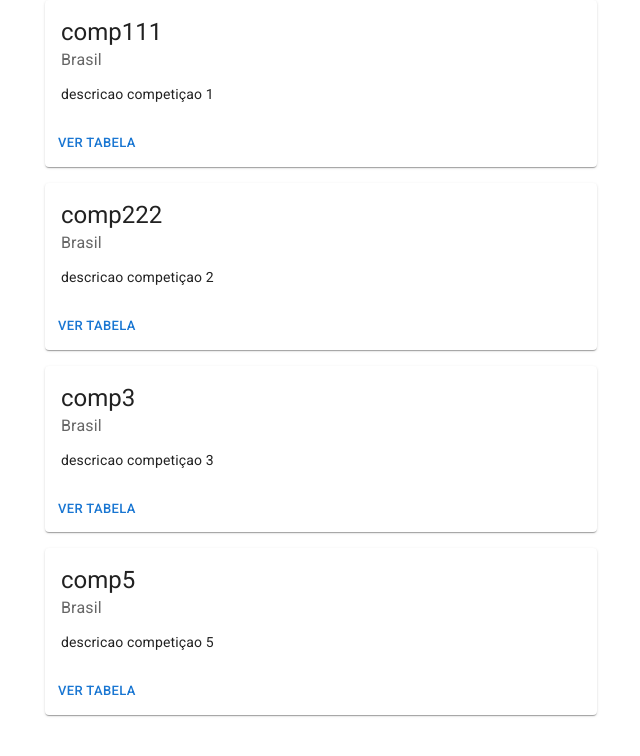
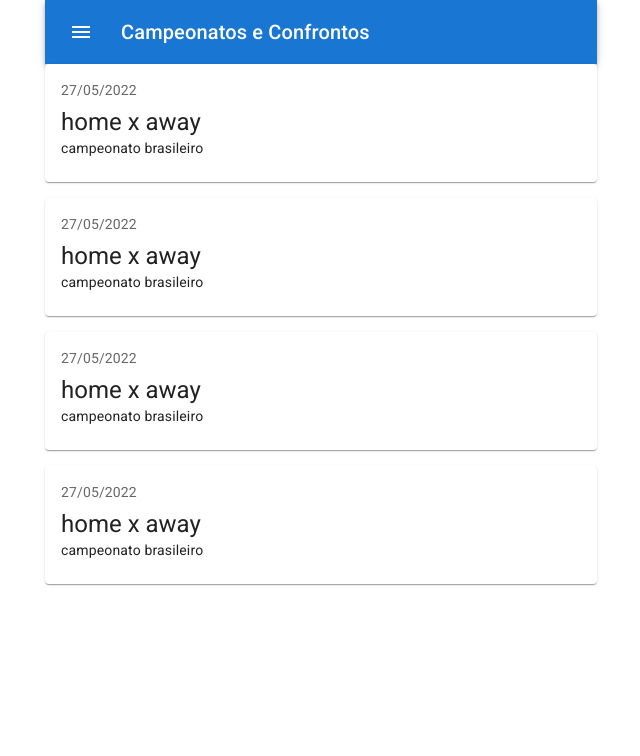
Before and after one commit to zecazeco/lista-campeonatos-estudos, a React (Create React App) app: page / in a window 1280 px wide. Shown: the top 756 px of the page, without its empty margins (319-959 px from the left). Built offline with nearby package versions, Linux system fonts and the light colour scheme.

Commit message:
ajustado layout

```diff
--- a/public/index.html
+++ b/public/index.html
@@ -4,12 +4,12 @@
     <meta charset="utf-8" />
     <meta name="viewport" content="width=device-width, initial-scale=1" />
     <meta name="theme-color" content="#000000" />
-    <meta name="description" content="Tabela de confrontos"/>
+    <meta name="description" content="Campeonatos e Confrontos"/>
 
     <link rel="stylesheet" href="https://fonts.googleapis.com/css?family=Roboto:300,400,500,700&display=swap" />
     <link rel="stylesheet" href="https://fonts.googleapis.com/icon?family=Material+Icons" />
 
-    <title>Tabela de confrontos</title>
+    <title>Campeonatos e Confrontos</title>
   </head>
   <body>
     <noscript>You need to enable JavaScript to run this app.</noscript>
--- a/src/App.tsx
+++ b/src/App.tsx
@@ -1,9 +1,37 @@
 import React from 'react';
-import CompetitionsList from './pages/CompetitionsList';
+import AppBar from '@mui/material/AppBar';
+import Box from '@mui/material/Box';
+import Toolbar from '@mui/material/Toolbar';
+import Typography from '@mui/material/Typography';
+import IconButton from '@mui/material/IconButton';
+import MenuIcon from '@mui/icons-material/Menu';
+
+// import CompetitionsList from './pages/CompetitionsList';
+import MatchesList from './pages/MatchesList';
 
 function App() {
   return (
-    <CompetitionsList />
+    <>
+      <Box sx={{ flexGrow: 1 }}>
+        <AppBar position="static">
+          <Toolbar>
+            <IconButton
+              size="large"
+              edge="start"
+              color="inherit"
+              aria-label="menu"
+              sx={{ mr: 2 }}
+            >
+              <MenuIcon />
+            </IconButton>
+            <Typography variant="h6" component="div" sx={{ flexGrow: 1 }}>
+              Campeonatos e Confrontos
+            </Typography>
+          </Toolbar>
+        </AppBar>
+      </Box>
+      <MatchesList />
+    </>
   );
 }
 
--- a/src/components/Competition/index.tsx
+++ b/src/components/Competition/index.tsx
@@ -10,24 +10,22 @@ import { ICompetition } from '../../interfaces/competition';
 // const Competition = (props:ICompetition) => {
 // const Competition: React.FC<ICompetition> = ({ children, name }) => {
 
-function Competition({
-  children, name, country,
-}: ICompetition) {
+function Competition({ name, description, country }: ICompetition) {
   return (
     <Card sx={{ minWidth: 345 }}>
       <CardContent>
+        <Typography sx={{ fontSize: 14 }} color="text.secondary" gutterBottom>
+          {country}
+        </Typography>
         <Typography variant="h5" component="div">
           {name}
         </Typography>
-        <Typography sx={{ mb: 1.5 }} color="text.secondary">
-          {country}
-        </Typography>
         <Typography variant="body2">
-          {children}
+          {description}
         </Typography>
       </CardContent>
       <CardActions>
-        <Button size="small">Ver tabela</Button>
+        <Button size="small">Ver partidas</Button>
       </CardActions>
     </Card>
   );
--- a/src/components/Match/index.tsx
+++ b/src/components/Match/index.tsx
@@ -1,8 +1,27 @@
 import React from 'react';
+import Card from '@mui/material/Card';
+import CardContent from '@mui/material/CardContent';
+import Typography from '@mui/material/Typography';
 
-function Match() {
+import { IMatch } from '../../interfaces/match';
+
+function Match({
+  date, home, away, competition,
+}: IMatch) {
   return (
-    <h3>Time 1 X Time 2</h3>
+    <Card sx={{ minWidth: 345 }}>
+      <CardContent>
+        <Typography sx={{ fontSize: 14 }} color="text.secondary" gutterBottom>
+          {date}
+        </Typography>
+        <Typography variant="h5" component="div">
+          {home} x {away}
+        </Typography>
+        <Typography variant="body2">
+          {competition}
+        </Typography>
+      </CardContent>
+    </Card>
   );
 }
 
--- a/src/interfaces/competition.tsx
+++ b/src/interfaces/competition.tsx
@@ -1,7 +1,5 @@
-import React from 'react';
-
 export interface ICompetition {
   name: string;
   country: string;
-  children: React.ReactNode;
+  description: string;
 }
--- a/src/pages/CompetitionsList/index.tsx
+++ b/src/pages/CompetitionsList/index.tsx
@@ -7,10 +7,10 @@ function CompetitionsList() {
   return (
     <div>
       <Stack spacing={2}>
-        <Competition name="comp111" country="Brasil">descricao competiçao 1</Competition>
-        <Competition name="comp222" country="Brasil">descricao competiçao 2</Competition>
-        <Competition name="comp3" country="Brasil">descricao competiçao 3</Competition>
-        <Competition name="comp5" country="Brasil">descricao competiçao 5</Competition>
+        <Competition name="comp1" country="Brasil" description="descricao competiçao 1" />
+        <Competition name="comp2" country="Brasil" description="descricao competiçao 2" />
+        <Competition name="comp3" country="Brasil" description="descricao competiçao 3" />
+        <Competition name="comp4" country="Brasil" description="descricao competiçao 4" />
       </Stack>
     </div>
   );
--- a/src/pages/MatchesList/index.tsx
+++ b/src/pages/MatchesList/index.tsx
@@ -1,13 +1,16 @@
 import React from 'react';
+import Stack from '@mui/material/Stack';
 
 import { Match } from '../../components';
 
 function MatchesList() {
   return (
-    <>
-      <Match />
-      <Match />
-    </>
+    <Stack spacing={2}>
+      <Match date="27/05/2022" home="home" away="away" competition="campeonato brasileiro" />
+      <Match date="27/05/2022" home="home" away="away" competition="campeonato brasileiro" />
+      <Match date="27/05/2022" home="home" away="away" competition="campeonato brasileiro" />
+      <Match date="27/05/2022" home="home" away="away" competition="campeonato brasileiro" />
+    </Stack>
   );
 }
 
```
Also changed, not shown: src/interfaces/match.tsx (+4 -4 lines).
